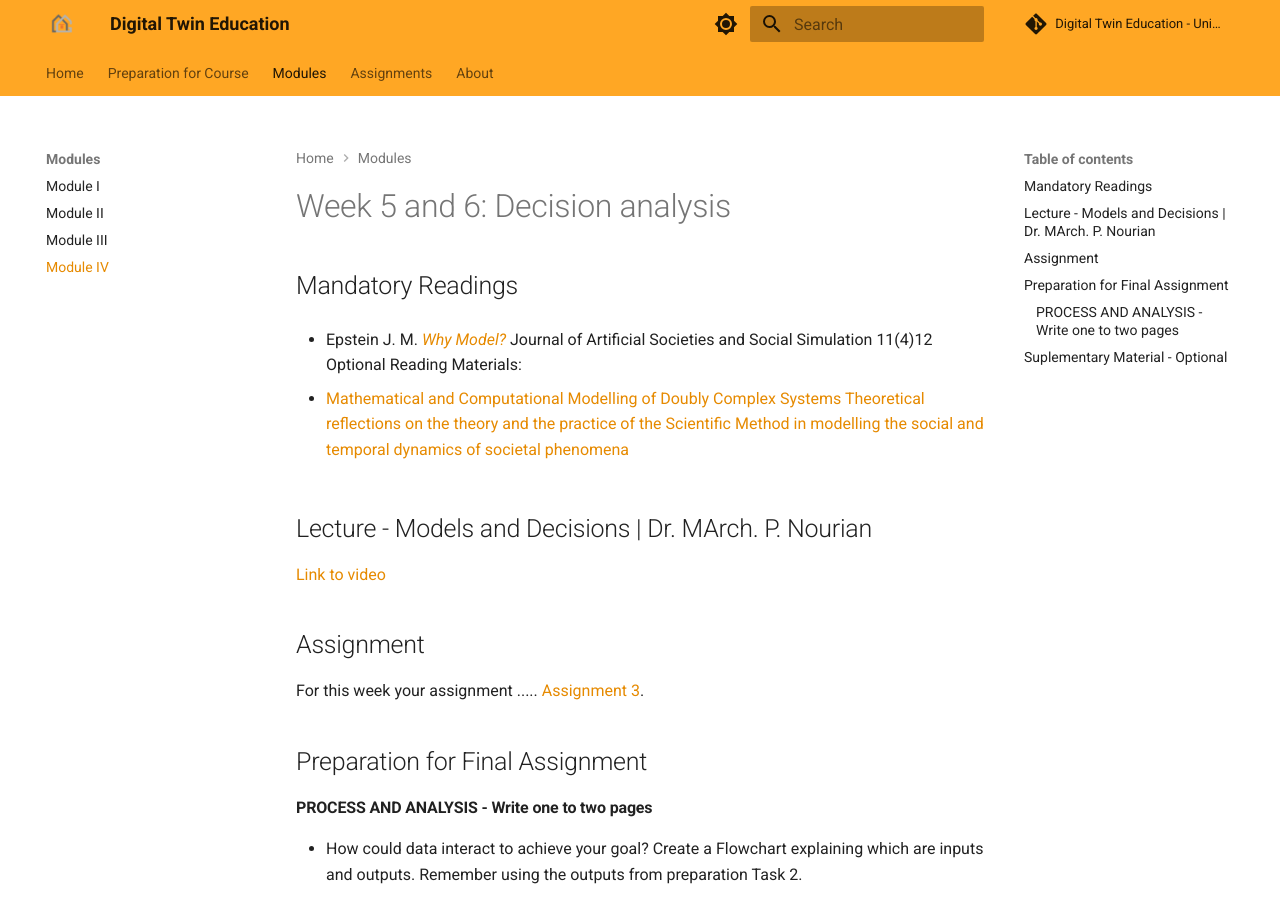
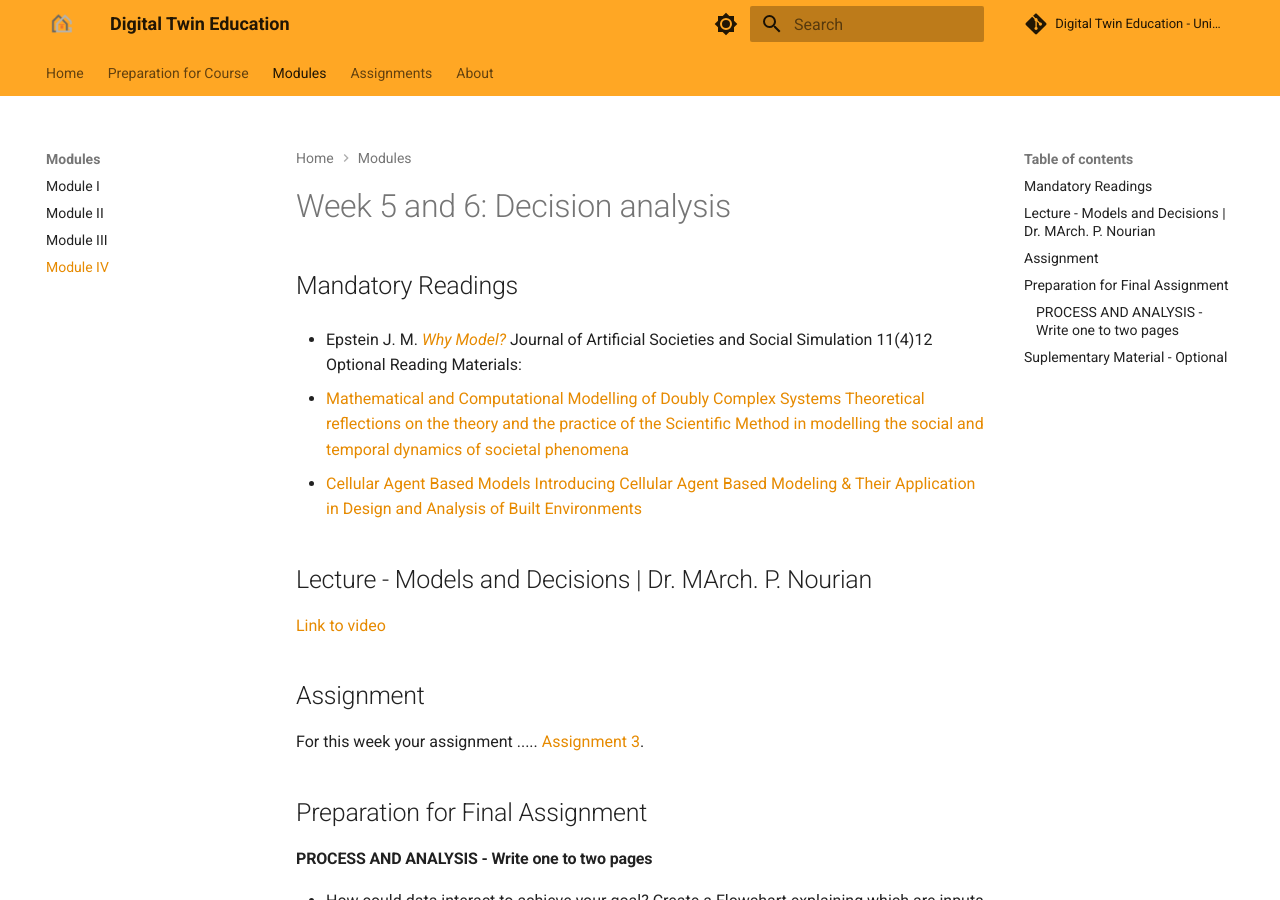
Before and after one commit to DigitalTwin-Geohub/DigitalTwinEducation, an MkDocs documentation site: the page built from docs/Modules/Module IV.md, in a window 1280 px wide and 900 px high. Built offline with MkDocs 1.6.1 and Material for MkDocs 9.7.7, drawn with Linux system fonts in a browser that asks for light colours; comment, search, counter and statistics services are not loaded.

```diff
--- a/docs/Modules/Module IV.md
+++ b/docs/Modules/Module IV.md
@@ -6,6 +6,7 @@
 Optional Reading Materials:
 
 * [Mathematical and Computational Modelling of Doubly Complex Systems Theoretical reflections on the theory and the practice of the Scientific Method in modelling the social and temporal dynamics of societal phenomena](https://www.researchgate.net/publication/337922945_Mathematical_and_Computational_Modelling_of_Doubly_Complex_Systems_Theoretical_reflections_on_the_theory_and_the_practice_of_the_Scientific_Method_in_modelling_the_social_and_temporal_dynamics_of_soci)
+* [Cellular Agent Based Models Introducing Cellular Agent Based Modeling & Their Application in Design and Analysis of Built Environments](https://www.researchgate.net/publication/332671951_Cellular_Agent_Based_Models_Introducing_Cellular_Agent_Based_Modeling_Their_Application_in_Design_and_Analysis_of_Built_Environments)
 
 ## Lecture - Models and Decisions | Dr. MArch. P. Nourian
 
```
